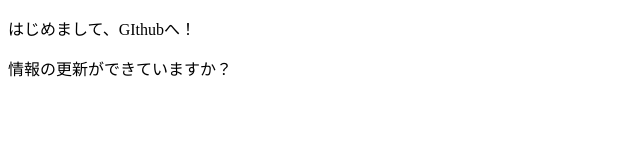
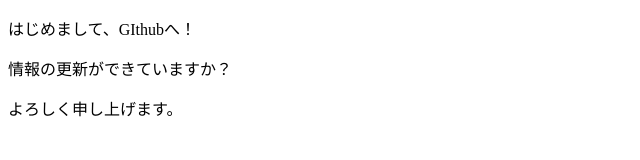
Before and after one commit to giftt22/www, a plain HTML site: page index.html in a window 1280 px wide. Shown: the whole page, without its empty margins (0-640 px from the left). Drawn offline with Linux system fonts and the light colour scheme.

Commit message:
Update index.html

```diff
--- a/index.html
+++ b/index.html
@@ -9,5 +9,6 @@
 <body>
   <p>はじめまして、GIthubへ！</p>
   <p>情報の更新ができていますか？</p>
+  <p>よろしく申し上げます。</p>
 </body>
 </html>
```
